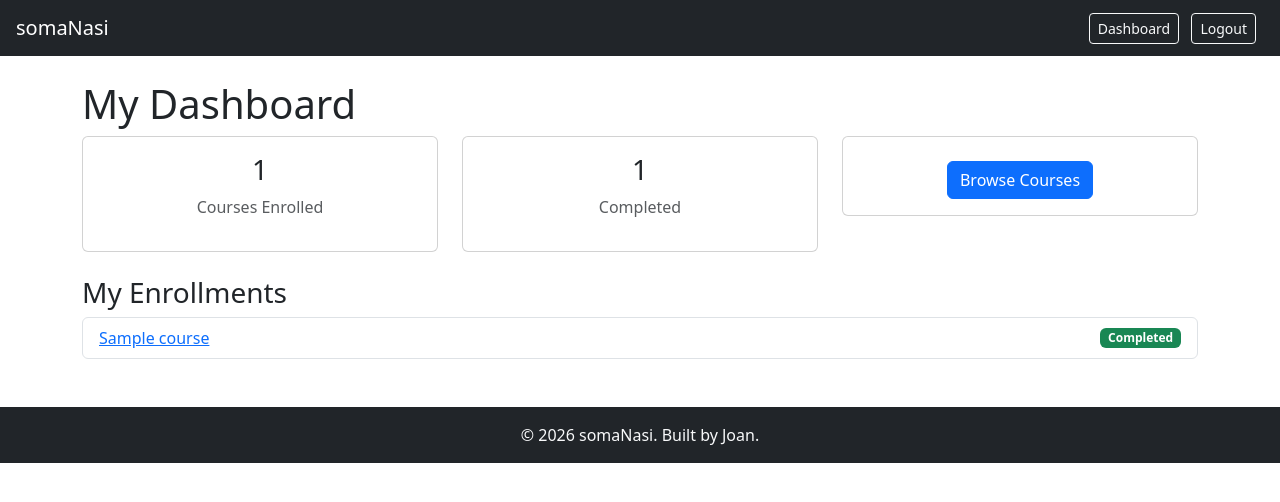
After one commit to JoanMoraro/somaNasi, a Django app: page /dashboard/ in a window 1280 px wide. The commit adds this page. Shown: the top 502 px of the page. Run offline with Django 5.2, Linux system fonts and the light colour scheme; a user stored in the database is signed in; tables that the repository leaves empty hold one stand-in row (values such as "Sample post").

Commit message:
Added the footer

```diff
--- a/core/models.py
+++ b/core/models.py
@@ -47,7 +47,7 @@ class Lesson(models.Model):
 
 class Enrollment(models.Model):
     student = models.ForeignKey(User, on_delete=models.CASCADE, related_name='enrollments')
-    course = models.ForeignKey(User, on_delete=models.CASCADE, related_name='course_enrollments')
+    course = models.ForeignKey(Course, on_delete=models.CASCADE, related_name='course_enrollments')
     enrolled_at = models.DateTimeField(auto_now_add=True)
     completed = models.BooleanField(default=False)
 
--- a/core/templates/core/base.html
+++ b/core/templates/core/base.html
@@ -10,14 +10,10 @@
 <nav class="navbar navbar-expand-lg navbar-dark bg-dark px-3">
     <a class="navbar-brand" href="{% url 'course_list' %}">somaNasi</a>
     <div class="ms-auto">
-        {% if user.is_authenticated %}
-            {% if user.profile.role == 'instructor' %}
-                <a class="btn btn-outline-light btn-sm me-2" href="{% url 'my_courses' %}">My Courses</a>
-            {% else %}
-                <a class="btn btn-outline-light btn-sm me-2" href="{% url 'my_enrollments' %}">My Enrollments</a>
-            {% endif %}
-            <a class="btn btn-outline-light btn-sm me-2" href="{% url 'logout' %}">Logout</a>
-        {% else %}
+{% if user.is_authenticated %}
+    <a class="btn btn-outline-light btn-sm me-2" href="{% url 'dashboard' %}">Dashboard</a>
+    <a class="btn btn-outline-light btn-sm me-2" href="{% url 'logout' %}">Logout</a>
+{% else %}
             <a class="btn btn-outline-light btn-sm me-2" href="{% url 'login' %}">Login</a>
             <a class="btn btn-light btn-sm" href="{% url 'signup' %}">Sign Up</a>
         {% endif %}
@@ -29,5 +25,9 @@
     {% endblock %}
 </div>
 
+<footer class="bg-dark text-light mt-5 py-3 text-center">
+    <p class="mb-0">&copy; {% now "Y" %} somaNasi. Built by Joan.</p>
+</footer>
+
 </body>
 </html>
--- /dev/null
+++ b/core/templates/core/dashboard_student.html
@@ -0,0 +1,46 @@
+{% extends 'core/base.html' %}
+{% block content %}
+<h1>My Dashboard</h1>
+
+<div class="row mb-4">
+    <div class="col-md-4">
+        <div class="card text-center">
+            <div class="card-body">
+                <h3>{{ total_enrolled }}</h3>
+                <p class="text-muted">Courses Enrolled</p>
+            </div>
+        </div>
+    </div>
+    <div class="col-md-4">
+        <div class="card text-center">
+            <div class="card-body">
+                <h3>{{ completed }}</h3>
+                <p class="text-muted">Completed</p>
+            </div>
+        </div>
+    </div>
+    <div class="col-md-4">
+        <div class="card text-center">
+            <div class="card-body">
+                <a href="{% url 'course_list' %}" class="btn btn-primary mt-2">Browse Courses</a>
+            </div>
+        </div>
+    </div>
+</div>
+
+<h3>My Enrollments</h3>
+<ul class="list-group">
+{% for enrollment in enrollments %}
+    <li class="list-group-item d-flex justify-content-between align-items-center">
+        <a href="{% url 'course_detail' enrollment.course.id %}">{{ enrollment.course.title }}</a>
+        {% if enrollment.completed %}
+            <span class="badge bg-success">Completed</span>
+        {% else %}
+            <span class="badge bg-warning text-dark">In Progress</span>
+        {% endif %}
+    </li>
+{% empty %}
+    <li class="list-group-item">You haven't enrolled in any courses yet.</li>
+{% endfor %}
+</ul>
+{% endblock %}
--- a/core/urls.py
+++ b/core/urls.py
@@ -9,5 +9,8 @@ urlpatterns = [
     path('course/create/', views.create_course, name='create_course'),
     path('my-courses/', views.my_courses, name='my_courses'),
     path('my-enrollments/', views.my_enrollments, name='my_enrollments'),
+    path('course/<int:course_id>/lesson/<int:lesson_id>/', views.lesson_detail, name='lesson_detail'),
+    path('course/<int:course_id>/add-lesson/', views.add_lesson, name='add_lesson'),
+    path('dashboard/', views.dashboard, name='dashboard'),
 
 ]
--- a/core/views.py
+++ b/core/views.py
@@ -2,15 +2,26 @@ from django.shortcuts import render, get_object_or_404, redirect
 from django.contrib.auth.forms import UserCreationForm
 from django.contrib.auth.decorators import login_required
 from django import forms
-from .models import Course, Category, Enrollment
+from .models import Course, Category, Enrollment, Lesson
 
 
 def course_list(request):
     courses = Course.objects.all()
     categories = Category.objects.all()
+
+    query = request.GET.get('q')
+    category_id = request.GET.get('category')
+
+    if query:
+        courses = courses.filter(title__icontains=query)
+    if category_id:
+        courses = courses.filter(category_id=category_id)
+
     return render(request, 'core/course_list.html', {
-        'courses':courses,
+        'courses': courses,
         'categories': categories,
+        'query': query or '',
+        'selected_category': category_id or '',
     })
 
 def course_detail(request, course_id):
@@ -74,3 +85,64 @@ def my_courses(request):
 def my_enrollments(request):
     enrollments = Enrollment.objects.filter(student=request.user)
     return render(request, 'core/my_enrollments.html', {'enrollments': enrollments})
+
+
+def lesson_detail(request, course_id, lesson_id):
+    course = get_object_or_404(Course, id=course_id)
+    lesson = get_object_or_404(Lesson, id=lesson_id, course=course)
+    is_enrolled = False
+    if request.user.is_authenticated:
+        is_enrolled = Enrollment.objects.filter(student=request.user, course=course).exists()
+    return render(request, 'core/lesson_detail.html', {
+        'course': course,
+        'lesson': lesson,
+        'is_enrolled': is_enrolled,
+    })
+
+
+class LessonForm(forms.ModelForm):
+    class Meta:
+        model = Lesson
+        fields = ['title', 'content', 'video_url', 'order']
+
+
+@login_required
+def add_lesson(request, course_id):
+    course = get_object_or_404(Course, id=course_id)
+
+    if request.user != course.instructor:
+        return redirect('course_detail', course_id=course.id)
+
+    if request.method == 'POST':
+        form = LessonForm(request.POST)
+        if form.is_valid():
+            lesson = form.save(commit=False)
+            lesson.course = course
+            lesson.save()
+            return redirect('course_detail', course_id=course.id)
+    else:
+        form = LessonForm()
+
+    return render(request, 'core/add_lesson.html', {'form': form, 'course': course})
+
+
+@login_required
+def dashboard(request):
+    if request.user.profile.role == 'instructor':
+        courses = Course.objects.filter(instructor=request.user)
+        total_courses = courses.count()
+        total_students = Enrollment.objects.filter(course__in=courses).values('student').distinct().count()
+        return render(request, 'core/dashboard_instructor.html', {
+            'courses': courses,
+            'total_courses': total_courses,
+            'total_students': total_students,
+        })
+    else:
+        enrollments = Enrollment.objects.filter(student=request.user)
+        total_enrolled = enrollments.count()
+        completed = enrollments.filter(completed=True).count()
+        return render(request, 'core/dashboard_student.html', {
+            'enrollments': enrollments,
+            'total_enrolled': total_enrolled,
+            'completed': completed,
+        })
--- a/somaNasi/settings.py
+++ b/somaNasi/settings.py
@@ -119,4 +119,4 @@ USE_TZ = True
 STATIC_URL = 'static/'
 
 
-LOGIN_REDIRECT_URL = 'course_list'
+LOGIN_REDIRECT_URL = 'dashboard'
```
Also changed, not shown: core/templates/core/add_lesson.html (added, +13 -0 lines), core/templates/core/course_detail.html (+10 -2 lines), core/templates/core/course_list.html (+33 -1 lines), core/templates/core/dashboard_instructor.html (added, +47 -0 lines), core/templates/core/lesson_detail.html (added, +19 -0 lines).
